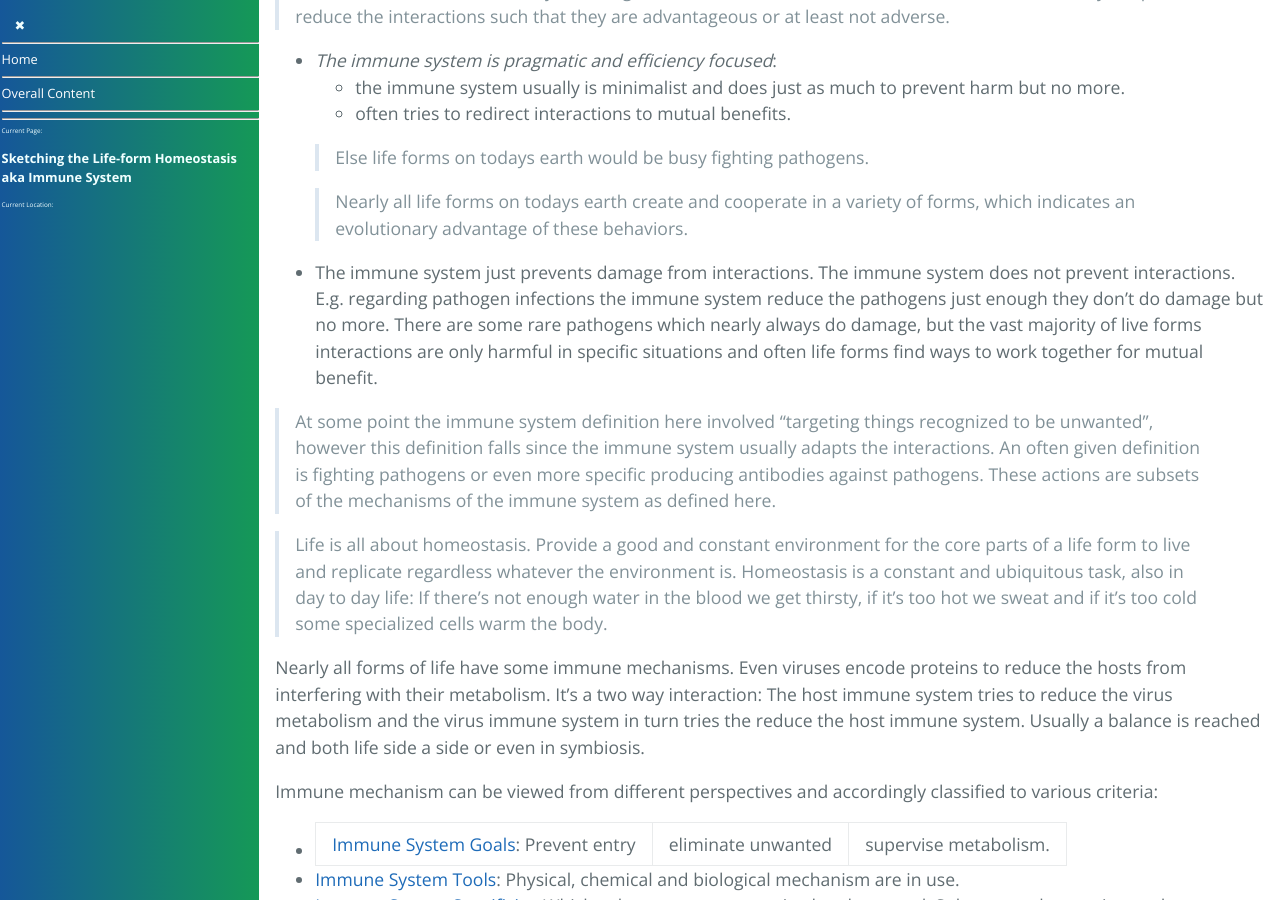
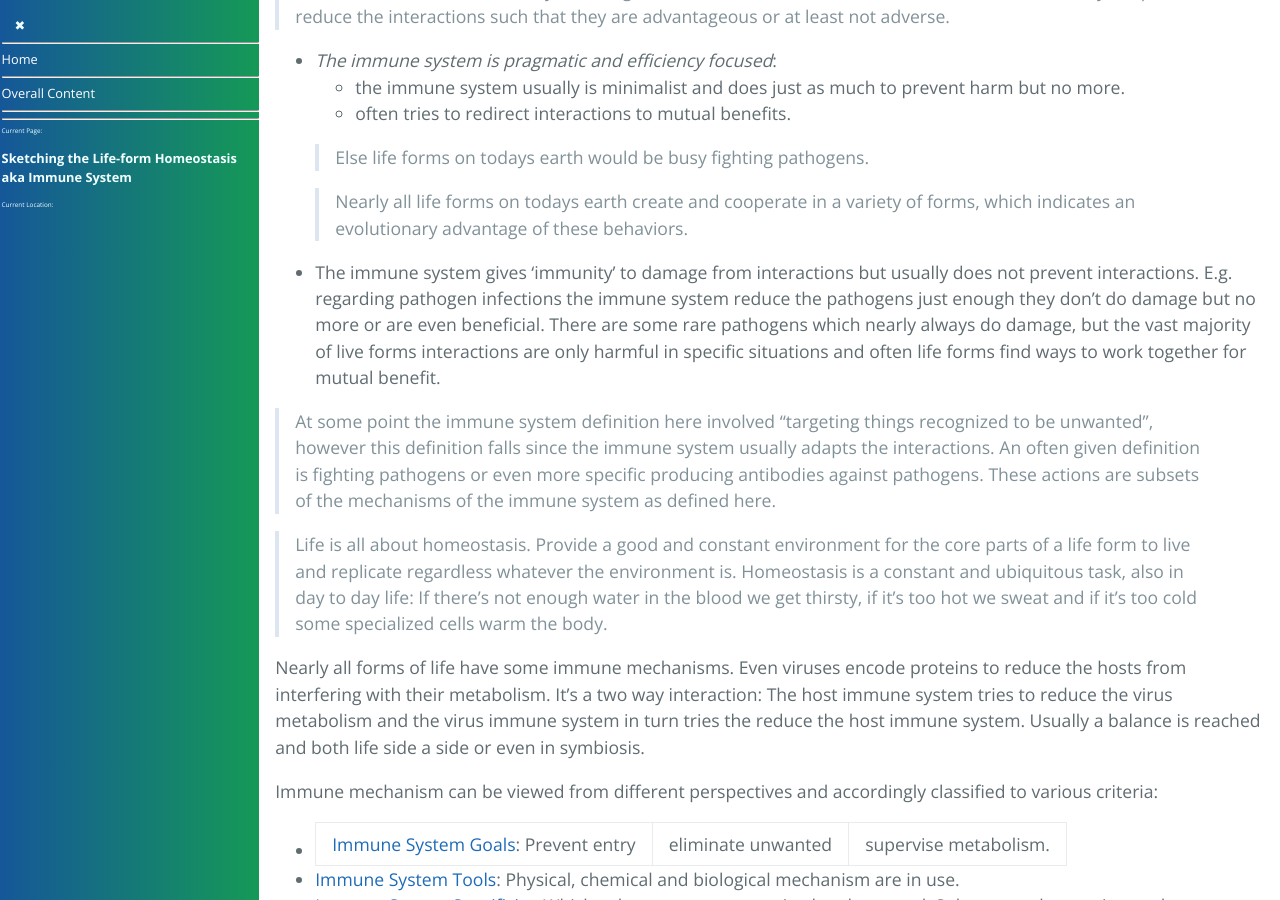
Before and after one commit to forestgrape/coronavirus, a Jekyll site: the page built from 4_immunological/immune_system.md, in a window 1280 px wide and 900 px high, scrolled down 940 px. Built offline with Jekyll 4.4.1, drawn with Linux system fonts in a browser that asks for light colours; our own code applies the rules of GitHub Pages for plain Markdown files.

Commit message:
formulations

```diff
--- a/4_immunological/immune_system.md
+++ b/4_immunological/immune_system.md
@@ -44,7 +44,7 @@
 
   > Nearly all life forms on todays earth create and cooperate in a variety of forms, which indicates an evolutionary advantage of these behaviors.
 
-* The immune system just prevents damage from interactions. The immune system does not prevent interactions. E.g. regarding pathogen infections the immune system reduce the pathogens just enough they don't do damage but no more. There are some rare pathogens which nearly always do damage, but the vast majority of live forms interactions are only harmful in specific situations and often life forms find ways to work together for mutual benefit.
+* The immune system gives 'immunity' to damage from interactions but usually does not prevent interactions. E.g. regarding pathogen infections the immune system reduce the pathogens just enough they don't do damage but no more or are even beneficial. There are some rare pathogens which nearly always do damage, but the vast majority of live forms interactions are only harmful in specific situations and often life forms find ways to work together for mutual benefit.
 
 > At some point the immune system definition here involved "targeting things recognized to be unwanted", however this definition falls since the immune system usually adapts the interactions. An often given definition is fighting pathogens or even more specific producing antibodies against pathogens. These actions are subsets of the mechanisms of the immune system as defined here.
 
```
